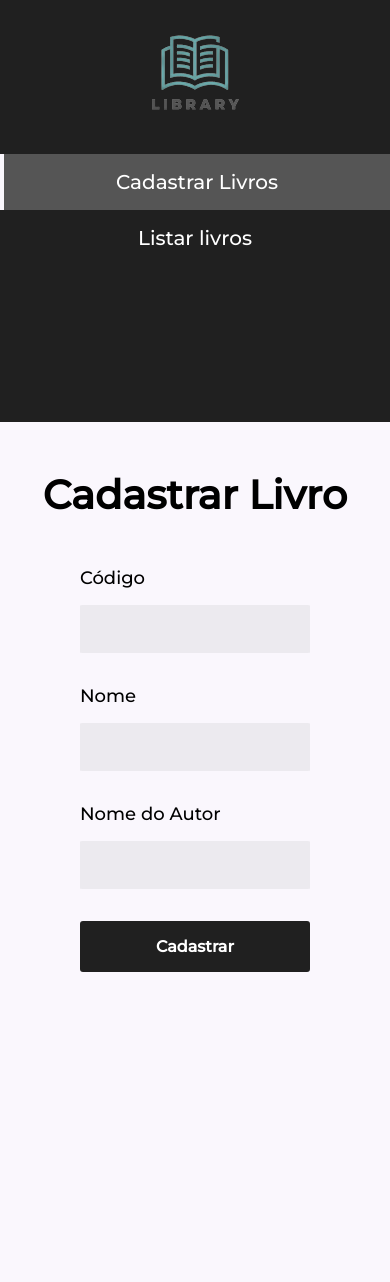
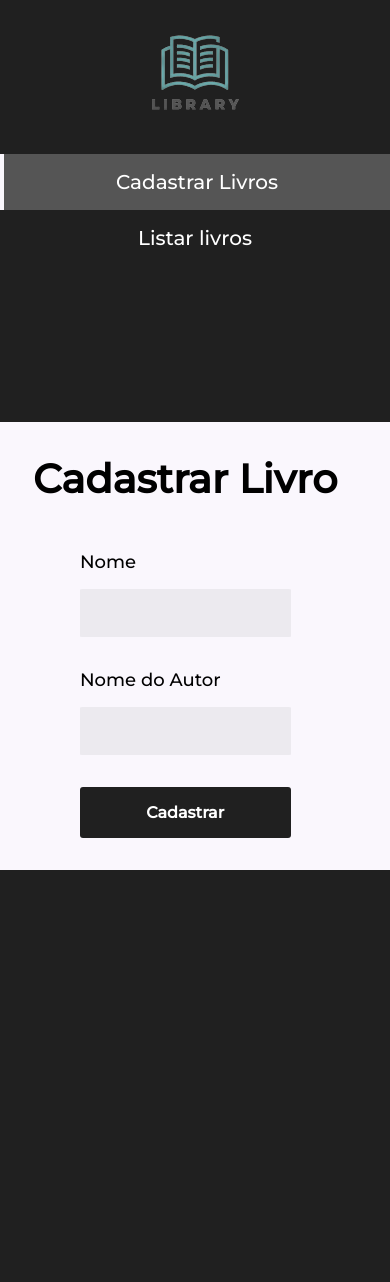
Before and after one commit to Deborablara/Library, a PHP site: page /view/index.php in a window 390 px wide. After the commit the page ends 870 px from the top, so only its background shows below. Run offline with PHP 8.4, Linux system fonts and the light colour scheme.

Commit message:
chore: modified

```diff
--- a/style/style.css
+++ b/style/style.css
@@ -28,10 +28,39 @@
     }
 
     .flex-container {
+        width: 75vw;
+        height: 100%;
         padding: 2rem;
-        width: 75vw;
-        height: 100vh;
-        margin-top: 1rem;
+    }
+
+    .flex-container table {
+        width: 100%;
+        text-align: left;
+        padding: 2rem;
+        border-spacing: 0;
+        border-radius: 2%;
+    }
+
+    .button-editar {
+        background-color: #555;
+        color: #FAF7FD;
+        text-decoration: none;
+        padding: 0.5rem;
+        border-radius: 3%;
+    }
+
+    td,
+    th {
+        border-top: 1px solid lightgray;
+        padding: 1rem;
+    }
+
+    tr:nth-child(even) {
+        background: rgba(85, 85, 85, 0.082);
+    }
+
+    .h1 {
+        color: blueviolet;
     }
 
     form {
@@ -79,14 +108,27 @@
 
     .div-button button {
         border-radius: 3px;
-        width: 30%;
+        width: 20%;
         padding: 1rem;
         float: right;
-        background-color: #202020;
         font-size: 16px;
         color: white;
         font-weight: 600;
         border-style: none;
+    }
+
+    .cadastrar,
+    .cancelar {
+        background-color: #202020;
+    }
+
+    .atualizar {
+        background-color: rgb(71, 204, 160);
+        margin: 0 5px;
+    }
+
+    .excluir {
+        background-color: rgba(245, 3, 3, 0.808);
     }
 
     .div-button button:hover {
@@ -132,7 +174,7 @@
             text-align: center;
         }
         .flex-container {
-            width: 100%;
+            width: 95%;
         }
         .flex-container .input-30,
         .flex-container .input-65 {
@@ -146,5 +188,23 @@
         }
         h1 {
             text-align: center;
+            font-size: 16px;
+        }
+        table thead {
+            display: none;
+        }
+        table tbody td {
+            display: flex;
+            flex-direction: column;
+        }
+        td,
+        th {
+            padding: 1rem;
+        }
+        .button-editar {
+            text-align: center;
+        }
+        .atualizar {
+            margin: 5px 0;
         }
     }
--- a/view/index.php
+++ b/view/index.php
@@ -31,16 +31,7 @@
 
         <form method="POST" action="../model/controleLivros.php">
 
-            <div class="input-30">
-                <div>
-                    <label for="codigo">Código</label>
-                </div>
-                <div>
-                    <input type="number" name="codigo" id="codigo">
-                </div>
-            </div>
-
-            <div class="input-65">
+            <div class="input-100">
                 <div>
                     <label for="nome">Nome</label>
                 </div>
@@ -59,7 +50,7 @@
             </div>
 
             <div class="div-button">
-                <button type="submit" name="opcao" value="cadastrar">Cadastrar</button>
+                <button type="submit" name="opcao" value="cadastrar" class="cadastrar">Cadastrar</button>
             </div>
 
         </form>
```
Also changed, not shown: control/crudLivro.php (+28 -2 lines), model/controleLivros.php (+16 -1 lines).
